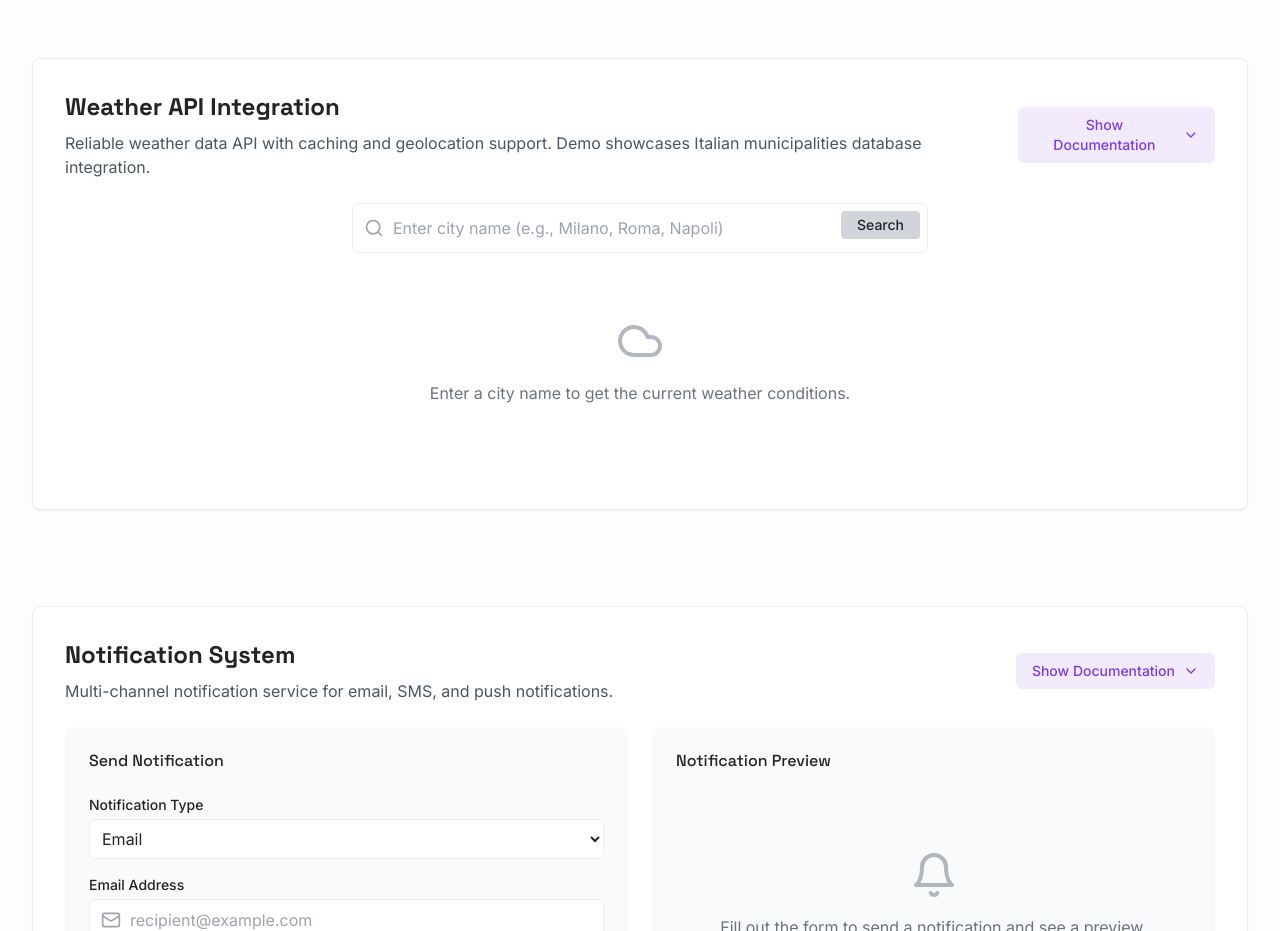
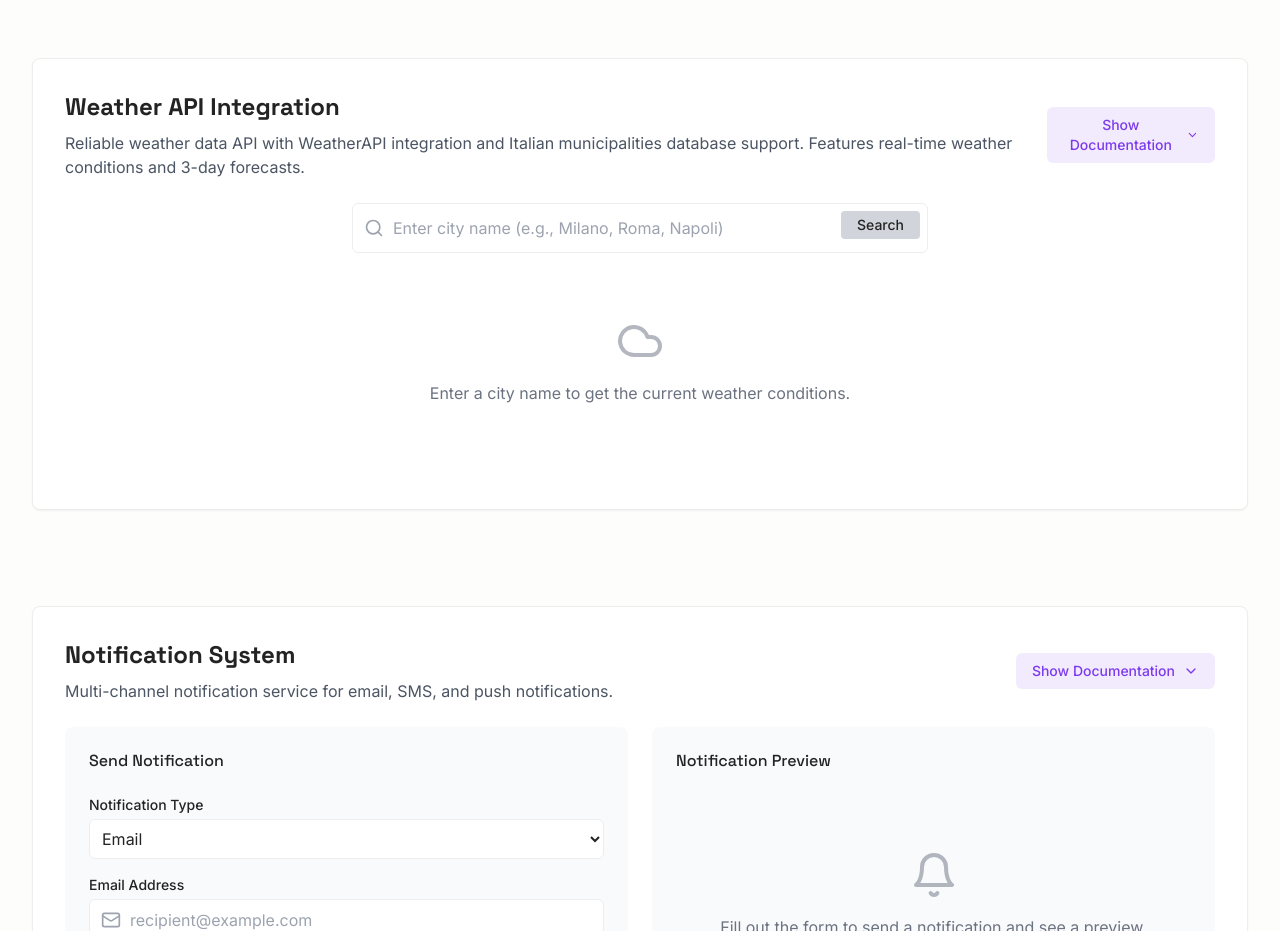
Before and after one commit to FraBzz/calanco-portfolio, a React (Vite) app: page /backend in a window 1280 px wide. Shown: the part 1720-2651 px from the top of the page. Built offline with nearby package versions, Linux system fonts and the light colour scheme.

Commit message:
fix(weather): documentation e stack

```diff
--- a/src/data/apiProjects.ts
+++ b/src/data/apiProjects.ts
@@ -98,34 +98,34 @@ export const apiProjects: ApiProject[] = [
   {
     id: 'weather',
     title: 'Weather API Integration',
-    description: 'Reliable weather data API with caching and geolocation support. Demo showcases Italian municipalities database integration.',
-    stack: ['Node.js', 'Express', 'Axios', 'Redis', 'OpenWeatherMap'],
+    description: 'Reliable weather data API with WeatherAPI integration and Italian municipalities database support. Features real-time weather conditions and 3-day forecasts.',
+    stack: ['Nest.js', 'TypeScript', 'WeatherAPI', 'React', 'Tailwind CSS', 'Framer Motion', 'Fuse.js'],
     features: [
-      'Current weather conditions',
-      'Weekly forecasts',
-      'Geolocation support',
-      'Response caching',
-      'Rate limiting',
-      'Weather alerts'
-    ],
-    endpoints: [
-      { method: 'GET', path: '/api/weather/current?location={city}' },
-      { method: 'GET', path: '/api/weather/forecast?location={city}&days={number}' },
-      { method: 'GET', path: '/api/weather/alerts?location={city}' },
-      { method: 'GET', path: '/api/weather/historical?location={city}&date={date}' }
-    ],
-    exampleResponse: {
-      "location": "London",
+      'Current weather data with temperature, humidity, and wind',
+      '3-day weather forecast',
+      'Smart city search with autocomplete',
+      'Italian municipalities database',
+      'Smart weather advice'
+    ],endpoints: [
+      { method: 'GET', path: '/weather?city={city},{country}&days={number}' }
+    ],exampleResponse: {
+      "type": "success",
+      "data": {
+        "location": "Milano",
         "temperature": 18,
         "humidity": 65,
         "wind": 12,
         "condition": "cloudy",
         "forecast": [
-        { "day": "Monday", "high": 20, "low": 13, "condition": "partly_cloudy" },
-        { "day": "Tuesday", "high": 22, "low": 14, "condition": "sunny" },
-        { "day": "Wednesday", "high": 19, "low": 12, "condition": "rainy" }
+          { "date": "2025-05-24", "maxTemp": 20, "minTemp": 13, "condition": "sunny" },
+          { "date": "2025-05-25", "maxTemp": 22, "minTemp": 14, "condition": "cloudy" },
+          { "date": "2025-05-26", "maxTemp": 19, "minTemp": 12, "condition": "rainy" }
         ],
-      "lastUpdated": "2023-05-20T11:45:30Z"
+        "advice": "Ottimo momento per una passeggiata all'aperto"
+      },
+      "message": "Success",
+      "status": 200,
+      "timestamp": "2025-05-24T11:45:30Z"
     }
   },
   {
```
Lines whose indentation alone changed are shown as unchanged.
